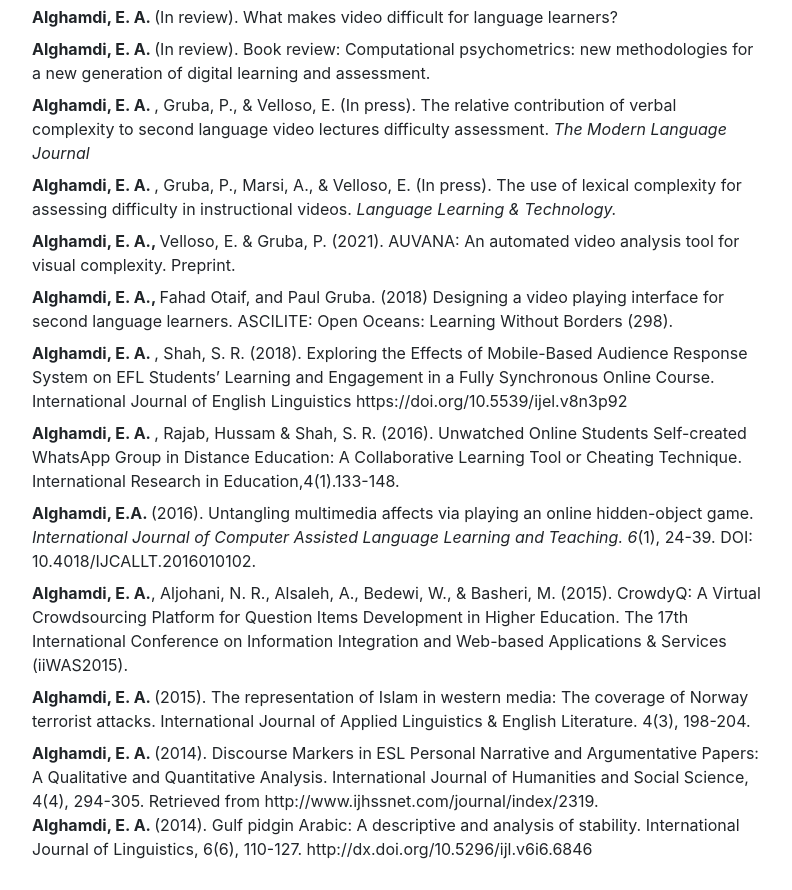
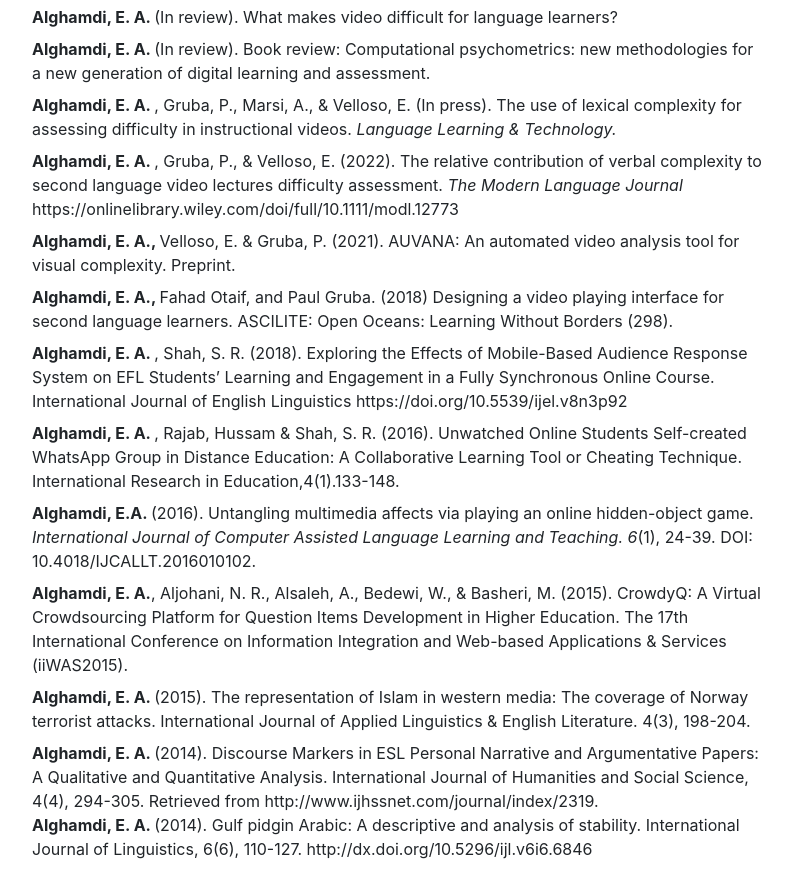
Before and after one commit to Eaalghamdi/Eaalghamdi.github.io, a website with bundled scripts: page index.html in a window 1280 px wide. Shown: the part 4728-5618 px from the top of the page, without its empty margins (303-1095 px from the left). Built offline with nearby package versions, Linux system fonts and the light colour scheme; a web font is replaced by a local one.

Commit message:
updated modern language journal paper

```diff
--- a/index.html
+++ b/index.html
@@ -514,11 +514,11 @@
                   <b> Alghamdi, E. A. </b> (In review). Book review: Computational psychometrics: new methodologies for a new generation of digital learning and assessment.
                 </li>
                 <li class="mb-2">
-                  <b> Alghamdi, E. A. </b>, Gruba, P., & Velloso, E. (In press). The relative contribution of verbal complexity to second language video lectures difficulty assessment. <i> The Modern Language Journal</i>
-                </li>
-                <li class="mb-2">
                   <b> Alghamdi, E. A. </b>, Gruba, P., Marsi, A., & Velloso, E. (In press). The use of lexical complexity for assessing difficulty in instructional videos. <i> Language Learning & Technology.</i>
               </li>
+              <li class="mb-2">
+                <b> Alghamdi, E. A. </b>, Gruba, P., & Velloso, E. (2022). The relative contribution of verbal complexity to second language video lectures difficulty assessment. <i> The Modern Language Journal</i>
+              <href> https://onlinelibrary.wiley.com/doi/full/10.1111/modl.12773</href></li>
               <li class="mb-2">
                 <b> Alghamdi, E. A., </b> Velloso, E. & Gruba, P. (2021). AUVANA: An automated video analysis tool for visual complexity. Preprint.
                </li>
```
